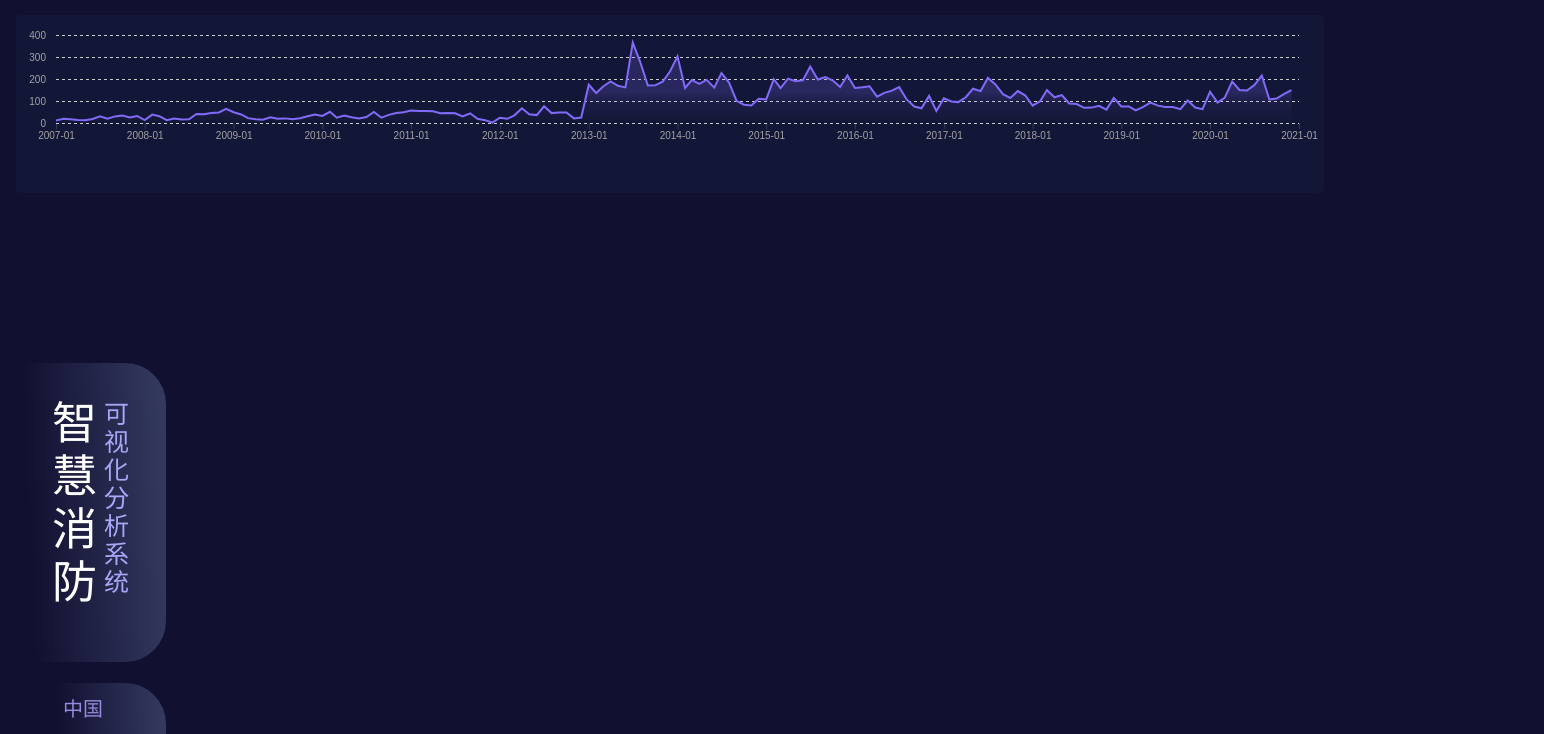
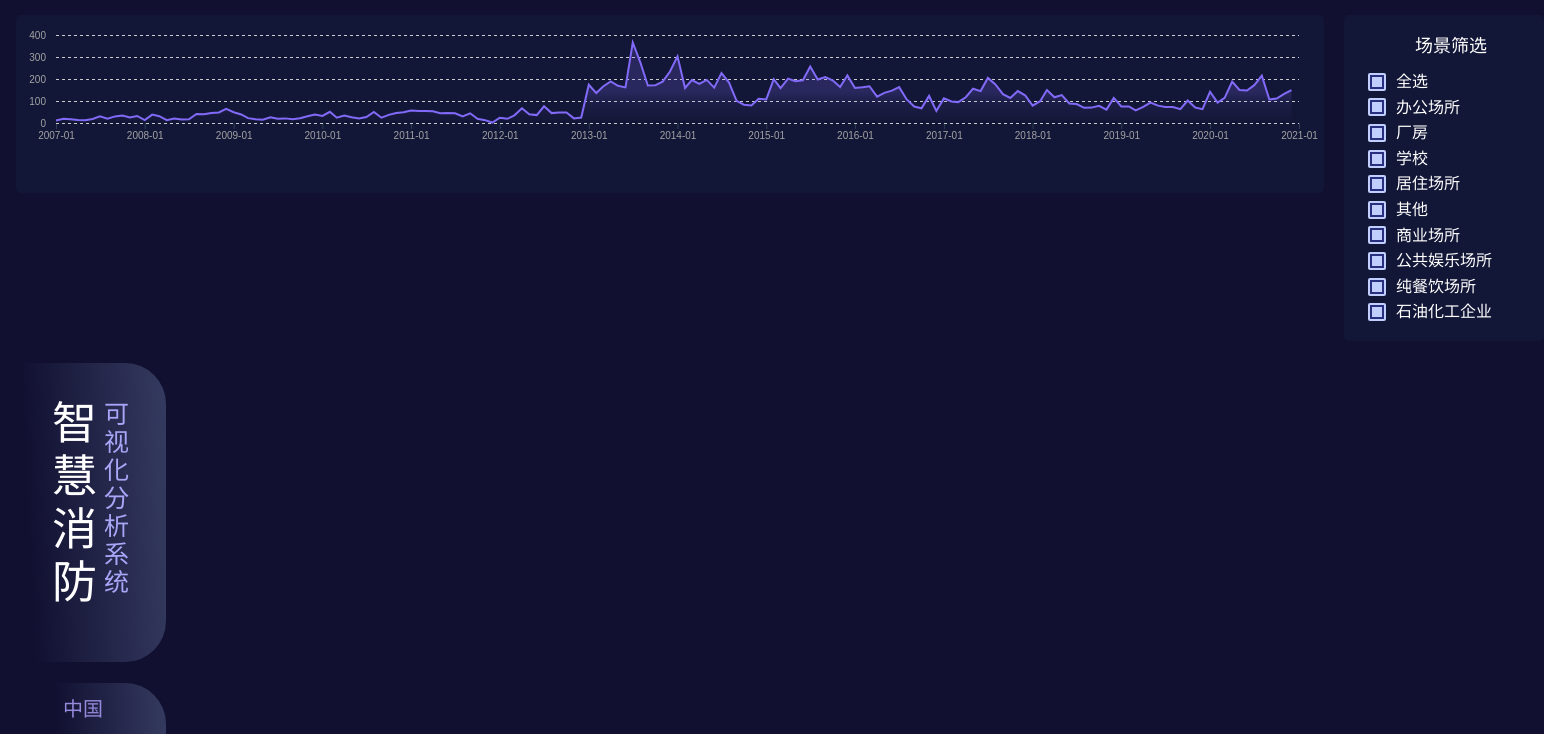
Before and after one commit to guohanli/data_vis_frontend, a Vue app: page / in a window 1280 px wide. Shown: the top 734 px of the page, 1544 px wide, since content can reach past the window. Built offline with nearby package versions, Linux system fonts and the light colour scheme.

Commit message:
feat: filter by fire type

```diff
--- a/src/App.vue
+++ b/src/App.vue
@@ -1,11 +1,13 @@
 <script setup lang="ts">
 import FirewiseTitle from './components/FirewiseTitle.vue'
 import TimeLine from './components/TimeLine.vue'
+import ScenarioFilter from './components/ScenarioFilter.vue'
 </script>
 
 <template>
   <FirewiseTitle />
   <TimeLine />
+  <ScenarioFilter />
 </template>
 
 <style scoped></style>
--- /dev/null
+++ b/src/components/ScenarioFilter.vue
@@ -0,0 +1,108 @@
+<template>
+  <div class="bg">
+    <header>场景筛选</header>
+    <main>
+      <div class="option">
+        <input type="checkbox" id="checkedAll" v-model="checkedAll" @change="changeAllChecked" />
+        <label for="checkedAll"> <span class="custom-icon"></span>全选 </label>
+      </div>
+
+      <div class="option" v-for="item in fireTypeList" :key="item">
+        <input type="checkbox" :id="item" :value="item" v-model="store.fireTypes" />
+        <label :for="item"> <span class="custom-icon"></span>{{ item }} </label>
+      </div>
+    </main>
+  </div>
+</template>
+
+<script setup lang="ts">
+import { useFireStore } from '@/stores/fire'
+import { fireTypeList } from './types'
+import { ref, watch } from 'vue'
+
+const store = useFireStore()
+const checkedAll = ref(true)
+
+function changeAllChecked() {
+  if (checkedAll.value) {
+    store.fireTypes = fireTypeList
+  } else {
+    store.fireTypes = []
+  }
+}
+
+watch(
+  () => store.fireTypes,
+  (fireTypes) => {
+    checkedAll.value = fireTypes.length === fireTypeList.length
+  },
+  { immediate: true }
+)
+</script>
+
+<style scoped>
+.bg {
+  position: absolute;
+  width: 200px;
+  height: 326px;
+  left: 1344px;
+  top: 15px;
+
+  background: rgba(21, 27, 58, 0.7);
+  border-radius: 5px;
+
+  padding: 20px 10px 10px 24px;
+}
+
+header {
+  font-family: 'Inter';
+  font-style: normal;
+  font-weight: 400;
+  font-size: 18px;
+  line-height: 22px;
+  text-align: center;
+  margin-bottom: 12px;
+  color: #ffffff;
+}
+
+input[type='checkbox'] {
+  display: none;
+}
+
+.custom-icon {
+  display: inline-block;
+  width: 18px;
+  height: 18px;
+  background-size: cover;
+  margin-right: 10px;
+}
+
+input[type='checkbox'] + label[for] .custom-icon {
+  background-image: url('@/assets/unchecked.svg');
+}
+
+input[type='checkbox']:checked + label[for] .custom-icon {
+  background-image: url('@/assets/checked.svg');
+}
+
+label {
+  display: flex;
+  align-items: center;
+
+  font-family: 'Inter';
+  font-style: normal;
+  font-weight: 400;
+  font-size: 16px;
+  color: #ffffff;
+}
+
+label span {
+  flex-shrink: 0;
+}
+
+main {
+  max-height: 252px; /* 设置一个适当的高度 */
+  overflow-y: auto; /* 在需要时显示垂直滚动条 */
+  padding-right: 7px; /* 防止滚动条与文字重叠 */
+}
+</style>
--- a/src/components/types.ts
+++ b/src/components/types.ts
@@ -6,3 +6,52 @@ export interface LineDataItem {
   date: Date
   count: number
 }
+
+export const fireTypeList = [
+  '办公场所',
+  '厂房',
+  '学校',
+  '居住场所',
+  '其他',
+  '商业场所',
+  '公共娱乐场所',
+  '纯餐饮场所',
+  '石油化工企业',
+  '轿车',
+  '物资仓储场所',
+  '工地',
+  '宾馆、饭店、招待所',
+  '通信场所',
+  '货车',
+  '汽车库',
+  '垃圾堆',
+  '交通枢纽（站）',
+  '客车',
+  '公园',
+  '露天农副业场所',
+  '加油加气站充电站',
+  '宗教场所',
+  '金融交易场所',
+  '医疗机构',
+  '养老院',
+  '露天堆垛',
+  '室外集贸市场',
+  '科研试验场所',
+  '室内农副业场所',
+  '特种车',
+  '城市轨道交通工具',
+  '体育场馆',
+  '文物古建筑',
+  '会议、展览中心',
+  '船舶',
+  '道路绿化带、隔离带',
+  '室外独立生产设施设备',
+  '电动助力车（三轮车、自行车）',
+  '垃圾箱',
+  '森林',
+  '废品回收场所',
+  '修车库',
+  '摩托车',
+  '垃圾场',
+  '文博馆（图书馆、博物馆、档案馆等）'
+]
--- a/src/stores/fire.ts
+++ b/src/stores/fire.ts
@@ -1,14 +1,16 @@
 import { defineStore } from 'pinia'
 import { ref, computed } from 'vue'
 import * as d3 from 'd3'
+import { fireTypeList } from '@/components/types'
 
 export const useFireStore = defineStore('fire', () => {
   const csvData = ref<Array<CsvItem>>([])
   const fireData = ref<Array<FireItem>>([])
   const timeRange = ref<[Date, Date]>([
     new Date('2007-01-01 00:00:00'),
-    new Date('2020-12-31 23:59:59')
+    new Date('2021-01-01 00:00:00')
   ])
+  const fireTypes = ref<Array<string>>(fireTypeList)
 
   async function loadData() {
     csvData.value = (await d3.csv('fire_info.csv')) as Array<CsvItem>
@@ -31,14 +33,18 @@ export const useFireStore = defineStore('fire', () => {
   }
 
   const filteredData = computed(() => {
+    // 按时间和火灾类型过滤
     return fireData.value.filter(
-      (d) => d.fire_time >= timeRange.value[0] && d.fire_time <= timeRange.value[1]
+      (d) =>
+        d.fire_time >= timeRange.value[0] &&
+        d.fire_time <= timeRange.value[1] &&
+        fireTypes.value.includes(d.fire_type)
     )
   })
 
   loadData()
 
-  return { fireData, timeRange, filteredData }
+  return { fireData, timeRange, fireTypes, filteredData }
 })
 
 interface FireItem {
```
Also changed, not shown: src/assets/checked.svg (added), src/assets/unchecked.svg (added).
